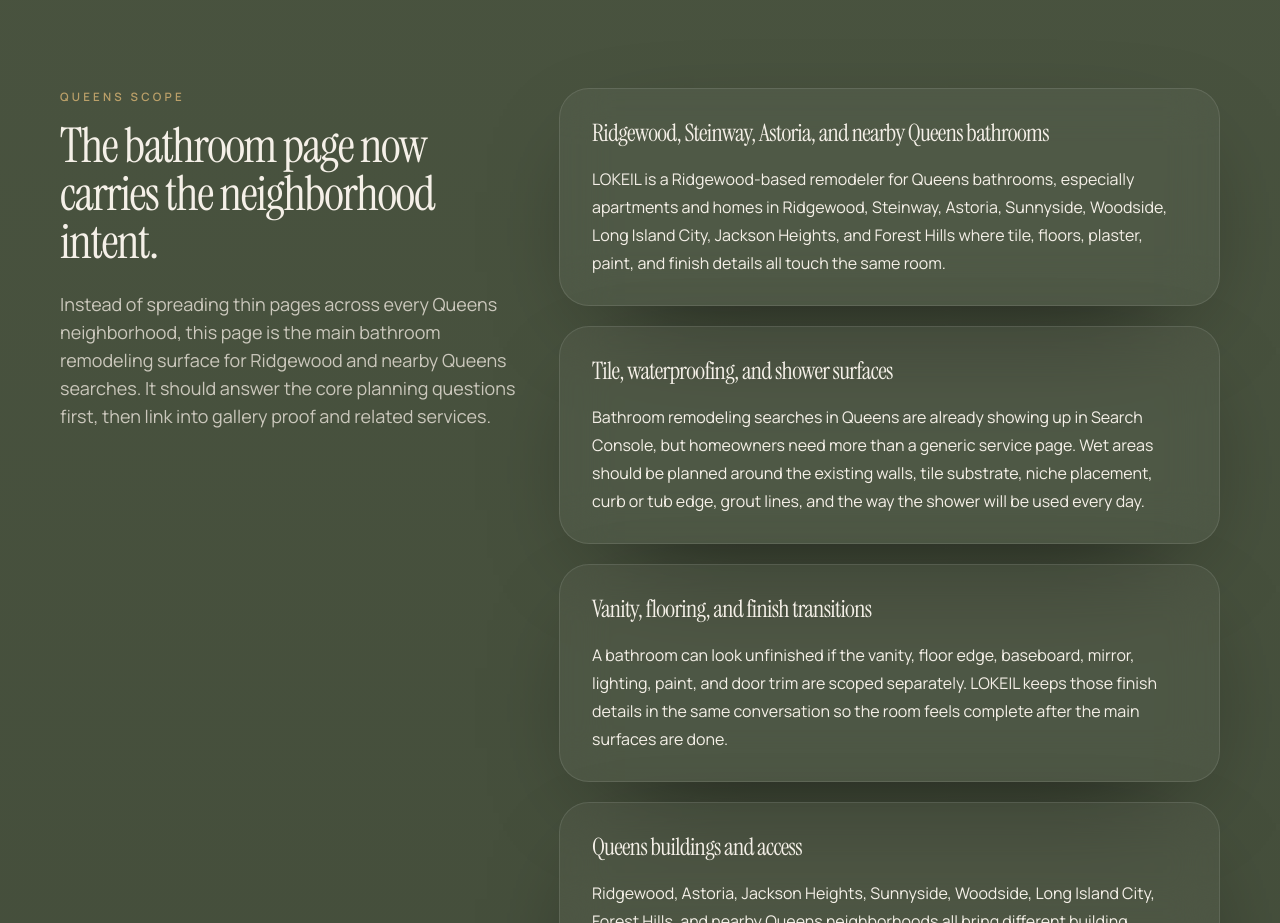
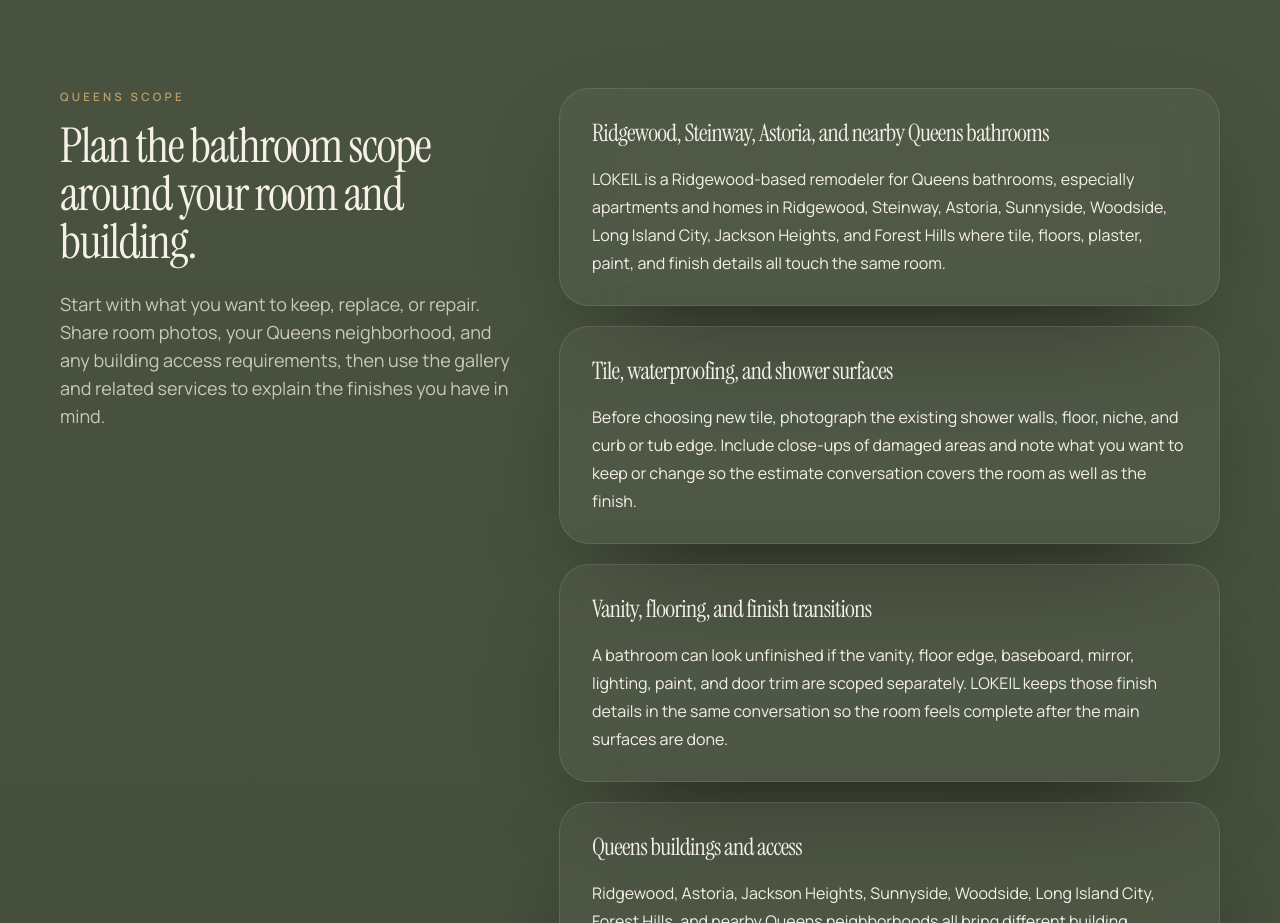
Before and after one commit to donaldlena833-cyber/lokeil-website, a Next.js app: page /bathroom-remodeling-queens in a window 1280 px wide. Shown: the part 2180-3103 px from the top of the page. Built offline with nearby package versions, Linux system fonts and the light colour scheme.

Commit message:
Fix homeowner-facing bathroom planning copy (#4)
* fix: replace internal SEO notes with bathroom planning guidance

* test: keep bathroom copy homeowner-focused

```diff
--- a/app/bathroom-remodeling-queens/page.tsx
+++ b/app/bathroom-remodeling-queens/page.tsx
@@ -29,7 +29,7 @@
   {
     title: 'Tile, waterproofing, and shower surfaces',
     body:
-      'Bathroom remodeling searches in Queens are already showing up in Search Console, but homeowners need more than a generic service page. Wet areas should be planned around the existing walls, tile substrate, niche placement, curb or tub edge, grout lines, and the way the shower will be used every day.',
+      'Before choosing new tile, photograph the existing shower walls, floor, niche, and curb or tub edge. Include close-ups of damaged areas and note what you want to keep or change so the estimate conversation covers the room as well as the finish.',
   },
   {
     title: 'Vanity, flooring, and finish transitions',
@@ -231,11 +231,11 @@
         <div className="site-shell grid gap-10 lg:grid-cols-[0.82fr_1.18fr]">
           <div data-reveal="fade-up">
             <p className="eyebrow">Queens scope</p>
-            <h2 className="section-title mt-4">The bathroom page now carries the neighborhood intent.</h2>
+            <h2 className="section-title mt-4">Plan the bathroom scope around your room and building.</h2>
             <p className="lead mt-6">
-              Instead of spreading thin pages across every Queens neighborhood, this page is the main
-              bathroom remodeling surface for Ridgewood and nearby Queens searches. It should answer
-              the core planning questions first, then link into gallery proof and related services.
+              Start with what you want to keep, replace, or repair. Share room photos, your Queens
+              neighborhood, and any building access requirements, then use the gallery and related
+              services to explain the finishes you have in mind.
             </p>
           </div>
 
```
Also changed, not shown: 1 other file (tests, documents, lock files or other folders).
